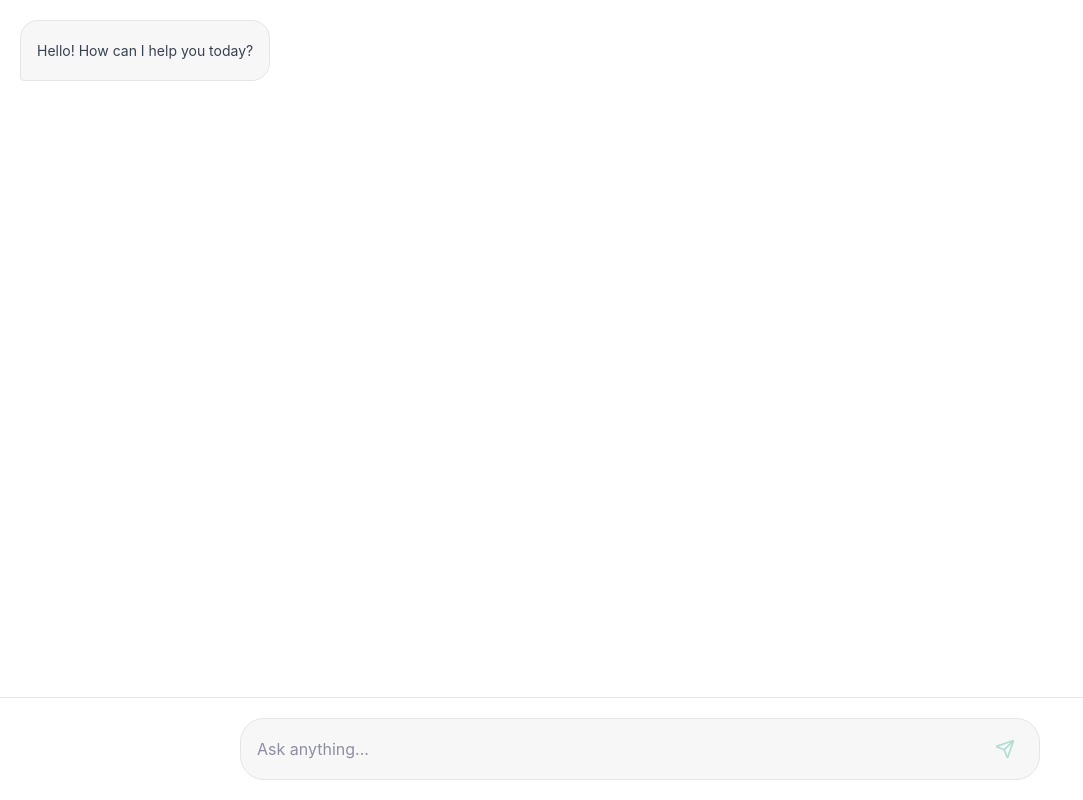
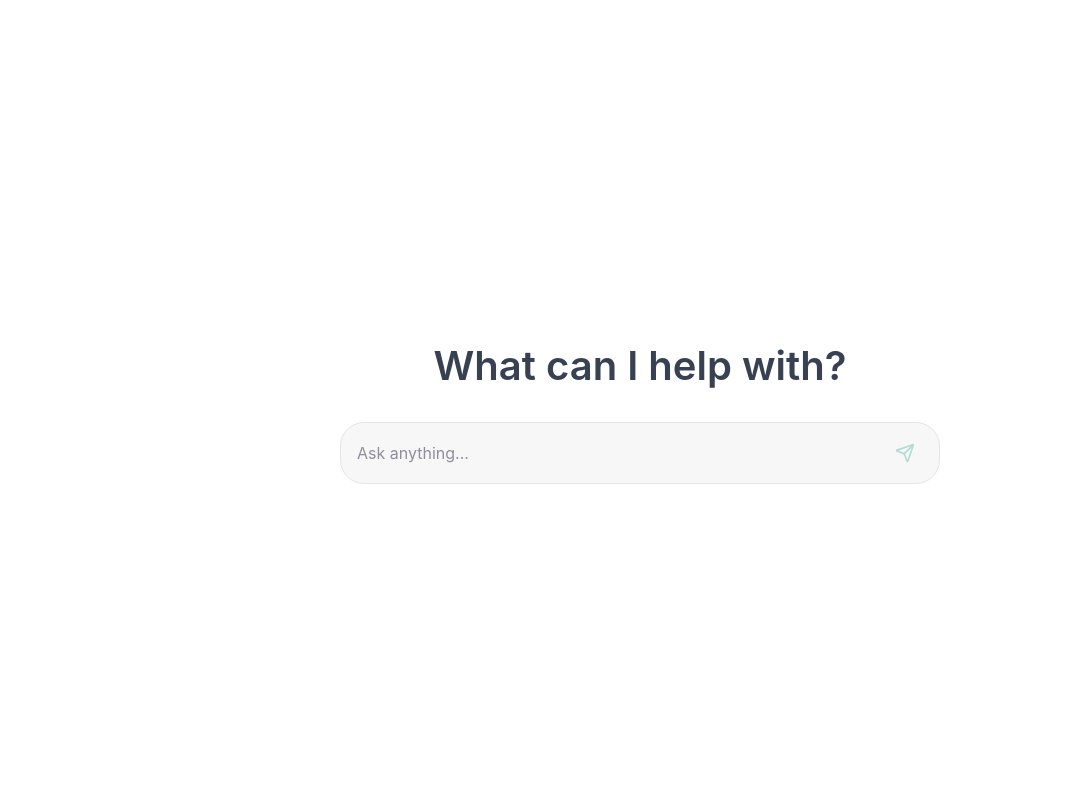
Before and after one commit to BoSarAgency/ChatPage, a React (Vite) app: page / in a window 1280 px wide. Shown: the whole page, without its empty margins (0-1083 px from the left). Built offline with nearby package versions, Linux system fonts and the light colour scheme.

Commit message:
Chat interface update

```diff
--- a/src/App.css
+++ b/src/App.css
@@ -1,11 +1,107 @@
+/* Welcome Screen */
+.welcome-container {
+  display: flex;
+  align-items: center;
+  justify-content: center;
+  height: 100vh;
+  background-color: #ffffff;
+  padding: 20px;
+}
+
+.welcome-content {
+  text-align: center;
+  max-width: 600px;
+  width: 100%;
+}
+
+.welcome-title {
+  font-size: 2.5rem;
+  font-weight: 600;
+  color: #374151;
+  margin-bottom: 2rem;
+  line-height: 1.2;
+}
+
+.welcome-input-wrapper {
+  display: flex;
+  align-items: center;
+  gap: 12px;
+  background-color: #f7f7f8;
+  border: 1px solid #e5e5e5;
+  border-radius: 24px;
+  padding: 12px 16px;
+  transition: border-color 0.2s ease;
+  margin: 0 auto;
+}
+
+.welcome-input-wrapper:focus-within {
+  border-color: #10a37f;
+  box-shadow: 0 0 0 2px rgba(16, 163, 127, 0.1);
+}
+
+.welcome-input {
+  flex: 1;
+  border: none;
+  outline: none;
+  background: transparent;
+  resize: none;
+  font-size: 16px;
+  line-height: 1.5;
+  font-family: inherit;
+  min-height: 24px;
+  max-height: 120px;
+  overflow-y: auto;
+  padding: 0;
+  margin: 0;
+  vertical-align: top;
+  display: block;
+}
+
+.welcome-input::placeholder {
+  color: #8e8ea0;
+}
+
+.welcome-send-button {
+  background: none;
+  border: none;
+  cursor: pointer;
+  padding: 8px;
+  border-radius: 50%;
+  display: flex;
+  align-items: center;
+  justify-content: center;
+  transition: all 0.2s ease;
+  opacity: 0.6;
+}
+
+.welcome-send-button:not(:disabled) {
+  opacity: 1;
+}
+
+.welcome-send-button:not(:disabled):hover {
+  background-color: rgba(16, 163, 127, 0.1);
+}
+
+.welcome-send-button:disabled {
+  cursor: not-allowed;
+  opacity: 0.3;
+}
+
 /* Chat Container */
 .chat-container {
   display: flex;
   flex-direction: column;
   height: 100vh;
-  max-width: 100%;
+  background-color: #ffffff;
+}
+
+.chat-content {
+  display: flex;
+  flex-direction: column;
+  height: 100vh;
+  max-width: 1200px;
   margin: 0 auto;
-  background-color: #ffffff;
+  width: 100%;
 }
 
 /* Messages Container */
@@ -233,6 +329,21 @@
 
 /* Responsive Design */
 @media (max-width: 768px) {
+  .welcome-title {
+    font-size: 2rem;
+    margin-bottom: 1.5rem;
+  }
+
+  .welcome-content {
+    max-width: 100%;
+    padding: 0 16px;
+  }
+
+  .chat-content {
+    max-width: 100%;
+    padding: 0 16px;
+  }
+
   .message {
     max-width: 85%;
   }
--- a/src/App.jsx
+++ b/src/App.jsx
@@ -5,16 +5,10 @@ import { chatConfig } from "./config";
 import "./App.css";
 
 function App() {
-  const [messages, setMessages] = useState([
-    {
-      id: 1,
-      role: "assistant",
-      content: chatConfig.initialMessage,
-      timestamp: new Date(),
-    },
-  ]);
+  const [messages, setMessages] = useState([]);
   const [inputValue, setInputValue] = useState("");
   const [isLoading, setIsLoading] = useState(false);
+  const [hasStartedChat, setHasStartedChat] = useState(false);
   const [threadId] = useState(
     () => `thread_${Date.now()}_${Math.random().toString(36).substr(2, 9)}`
   );
@@ -39,7 +33,20 @@ function App() {
       timestamp: new Date(),
     };
 
+    // If this is the first message, add the initial assistant message and set hasStartedChat
+    if (!hasStartedChat) {
+      const initialMessage = {
+        id: 1,
+        role: "assistant",
+        content: chatConfig.initialMessage,
+        timestamp: new Date(),
+      };
+      setMessages([initialMessage, userMessage]);
+      setHasStartedChat(true);
+    } else {
       setMessages((prev) => [...prev, userMessage]);
+    }
+
     setInputValue("");
     setIsLoading(true);
 
@@ -102,7 +109,7 @@ function App() {
     }
   };
 
-  const handleKeyPress = (e) => {
+  const handleKeyDown = (e) => {
     if (e.key === "Enter" && !e.shiftKey) {
       e.preventDefault();
       sendMessage();
@@ -117,8 +124,41 @@ function App() {
     </div>
   );
 
+  if (!hasStartedChat) {
+    // Initial welcome screen - centered
+    return (
+      <div className="welcome-container">
+        <div className="welcome-content">
+          <h1 className="welcome-title">What can I help with?</h1>
+          <div className="welcome-input-wrapper">
+            <textarea
+              ref={inputRef}
+              value={inputValue}
+              onChange={(e) => setInputValue(e.target.value)}
+              onKeyDown={handleKeyDown}
+              placeholder="Ask anything..."
+              disabled={isLoading}
+              rows={1}
+              className="welcome-input"
+            />
+            <button
+              onClick={sendMessage}
+              disabled={!inputValue.trim() || isLoading}
+              className="welcome-send-button"
+              style={{ color: chatConfig.color }}
+            >
+              <Send size={20} />
+            </button>
+          </div>
+        </div>
+      </div>
+    );
+  }
+
+  // Chat view with max-width container
   return (
     <div className="chat-container">
+      <div className="chat-content">
         <div className="messages-container">
           {messages.map((message) => (
             <div
@@ -153,7 +193,7 @@ function App() {
               ref={inputRef}
               value={inputValue}
               onChange={(e) => setInputValue(e.target.value)}
-            onKeyPress={handleKeyPress}
+              onKeyDown={handleKeyDown}
               placeholder="Ask anything..."
               disabled={isLoading}
               rows={1}
@@ -170,6 +210,7 @@ function App() {
           </div>
         </div>
       </div>
+    </div>
   );
 }
 
--- a/src/config.js
+++ b/src/config.js
@@ -5,5 +5,6 @@ export const chatConfig = {
   userMessageTextColor: "#ffffff",
   assistantMessageBgColor: "#f7f7f8",
   assistantMessageTextColor: "#374151",
-    apiURL: "https://e32c6941-f279-4527-90a1-c441352baff5-00-3saz0r6vecady.janeway.replit.dev/messages",
+  apiURL:
+    "https://e32c6941-f279-4527-90a1-c441352baff5-00-3saz0r6vecady.janeway.replit.dev/messages",
 };
```
Lines whose indentation alone changed are shown as unchanged.
